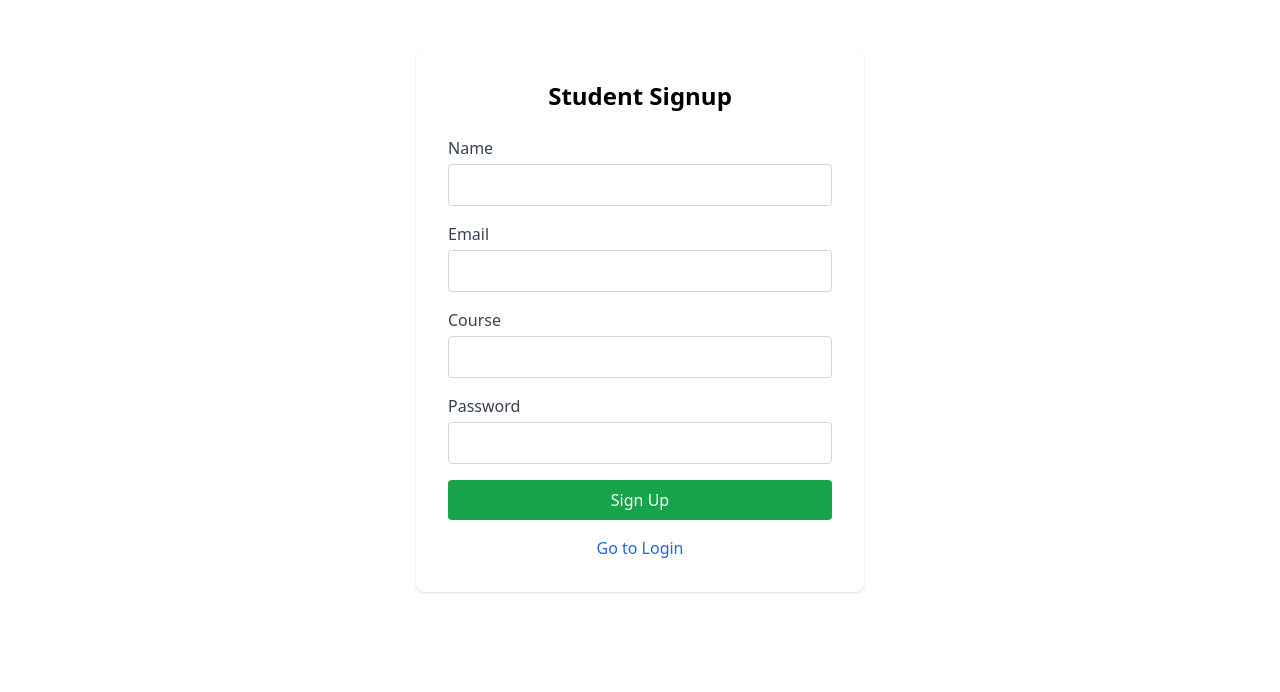
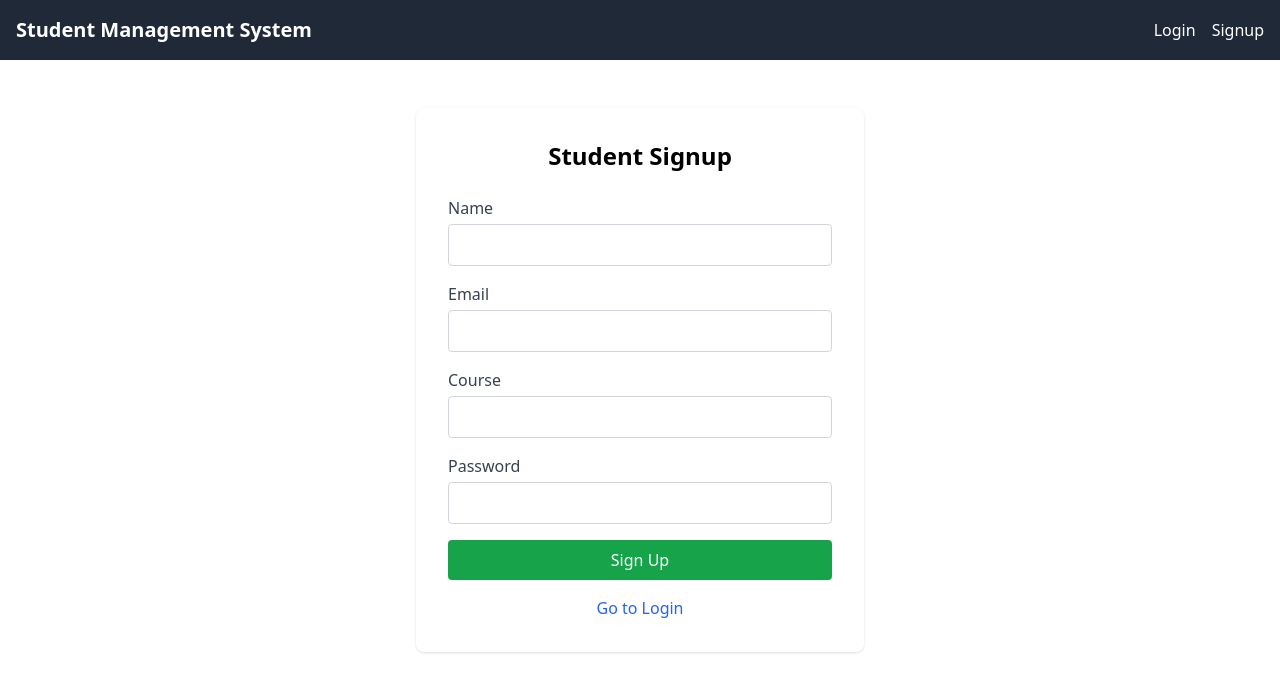
Before and after one commit to 1basilisk/Student_FE, a React (Vite) app: page /signup in a window 1280 px wide. Shown: the top 692 px of the page. Built offline with nearby package versions, Linux system fonts and the light colour scheme; no server answers.

Commit message:
added header to signup

```diff
--- a/src/components/header.jsx
+++ b/src/components/header.jsx
@@ -23,7 +23,7 @@ function Header() {
   return (
     <header className="bg-gray-800 text-white p-4 flex justify-between items-center">
       <h1 className="text-xl font-bold cursor-pointer" onClick={() => navigate('/')}>
-        My App
+        Student Management System
       </h1>
 
       <nav className="space-x-4">
--- a/src/components/signup.jsx
+++ b/src/components/signup.jsx
@@ -1,6 +1,7 @@
 import { useState } from 'react';
 import api from '../api';
 import { useNavigate } from 'react-router-dom';
+import Header from './header';
 
 
 function Signup() {
@@ -42,6 +43,8 @@ function Signup() {
   };
 
   return (
+    <>
+    <Header/>
     <div className="max-w-md mx-auto p-8 bg-white shadow rounded-lg mt-12">
   <h2 className="text-2xl font-bold text-center mb-6">Student Signup</h2>
 
@@ -114,7 +117,7 @@ function Signup() {
   </button>
 </div>
 
-
+  </>
   );
 }
 
```
